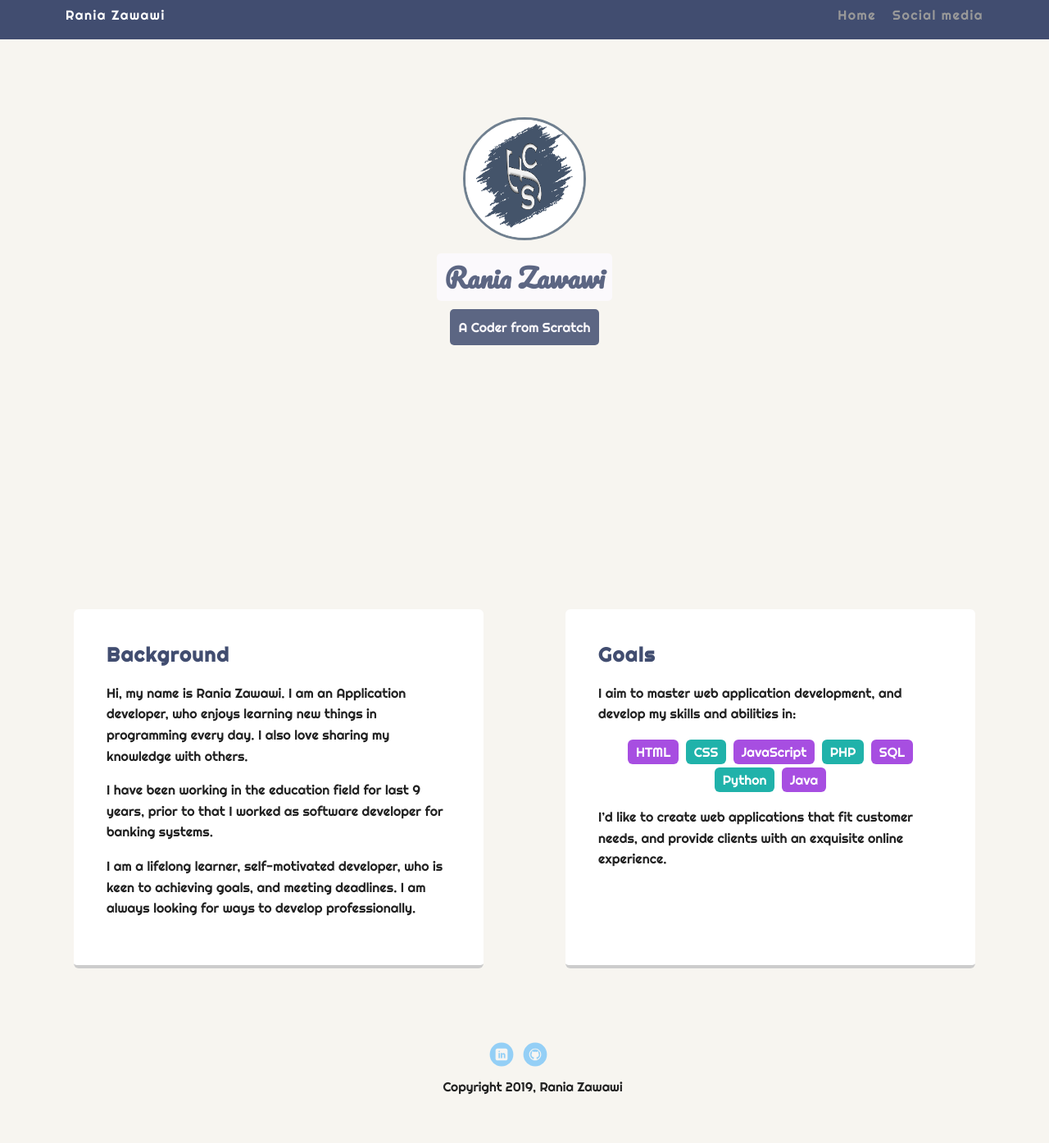
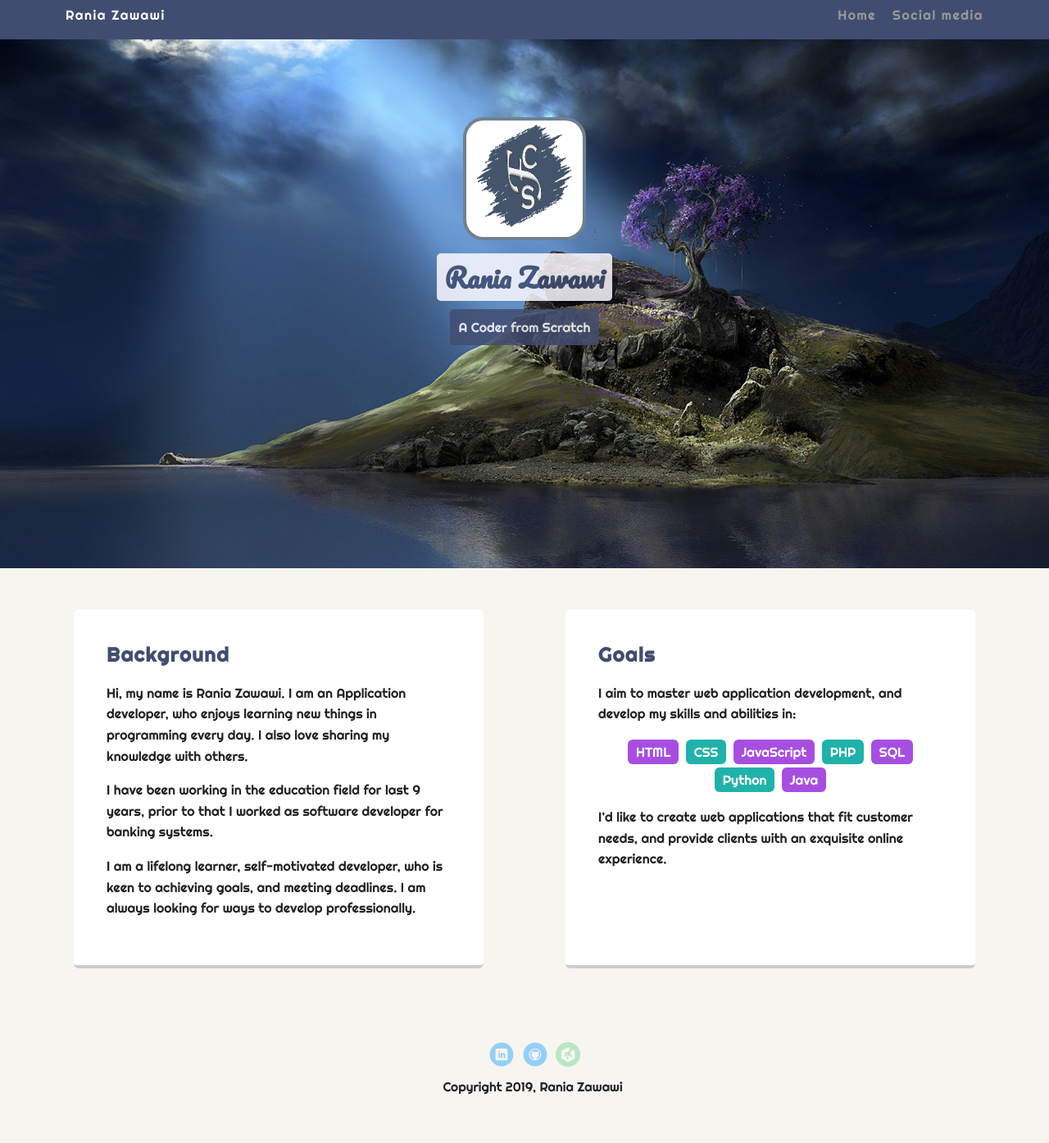
Before and after one commit to RaniaZawawi/My-Personal-Profile-Project, a plain HTML site: page index.html in a window 1280 px wide. Shown: the part 7-1401 px from the top of the page at 82% size. Drawn offline with Linux system fonts and the light colour scheme.

Commit message:
updates on html , and css file as required
comments were added were updated to trace easily

```diff
--- a/index.html
+++ b/index.html
@@ -15,6 +15,7 @@
     <div class="main-nav">
         <ul class="nav">
           <li class="name">Rania Zawawi</li>
+          <!-- links updated to navigate through web page  -->
           <li><a href="index.html">Home</a></li>
           <li><a href="#links">Social media</a></li>
         </ul>
@@ -53,10 +54,14 @@
       </div>
 
     </main>
-    <footer id="links">
-      <ul>
+
+    <footer>
+      <!-- unordered list was given an id to link to -->
+      <ul  id="links">
+        <!-- link to twitter account was removed  -->
         <li><a href="https://www.linkedin.com/in/rania-zawawi-4b7690177" target="_blank" class="social linkedin">LinkedIn</a></li>
         <li><a href="https://github.com/RaniaZawawi" target="_blank" class="social github">Github</a></li>
+        <!-- link to treehouse account was added  -->
         <li><a href="https://teamtreehouse.com/raniazawawi" target="_blank" class="social treehouse">Treehouse</a></li>
       </ul>
       <p class="copyright">Copyright 2019, Rania Zawawi</p>
--- a/styles.css
+++ b/styles.css
@@ -68,7 +68,7 @@ a:hover {
 /* the background image was changed */
 header {
   text-align: center;
-  background: url('images/try.jpg') no-repeat top center ;
+  background: url('images/background.jpg') no-repeat top center ;
   background-size: cover;
   overflow: hidden;
   padding-top: 100px;
@@ -78,20 +78,25 @@ header {
   line-height: 1.5;
 }
 
-/* border color for image was changed */
+/* border radius has been changed,
+  border width, and border color were changed
+  for profile image
+*/
 header .profile-image {
   margin-top: 50px;
   width: 150px;
   height: 150px;
-  border-radius: 50%;
-  border: 3px solid slategray;
+  border-radius: 25px;
+  border: 4px solid slategray;
   transition: all .5s;
 }
 
-/* A bottom margin was added */
+/* Rotation degree was removed,
+   and a bottom margin was added
+*/
 header .profile-image:hover {
-  transform: scale(1.2) rotate(5deg);
-  margin-bottom: 10px;
+  transform: scale(1.2);
+  margin-bottom: 15px;
 }
 
 /* background color, and color were removed,
@@ -195,8 +200,12 @@ a.social {
   opacity: .4;
   transition: all .5s;
 }
-a.twitter {
-  background-image: url(images/twitter.svg);
+
+/* twitter class CSS rule removed.
+  A Treehouse class CSS rule added, with link to icon image
+*/
+a.treehouse {
+  background-image: url(images/Treehouse.png);
 }
 a.linkedin {
   background-image: url(images/linkedin.svg);
@@ -204,6 +213,7 @@ a.linkedin {
 a.github {
   background-image: url(images/github.svg);
 }
+
 a.social:hover {
   opacity: 1;
 }
```
